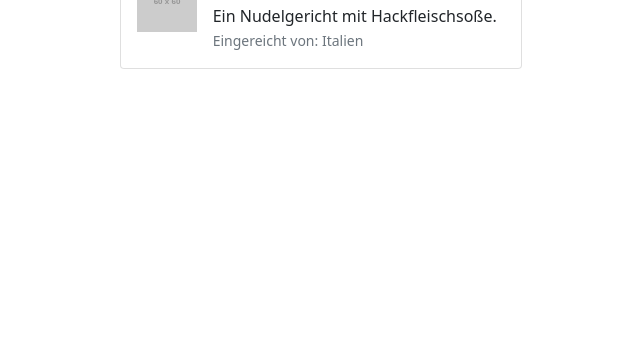
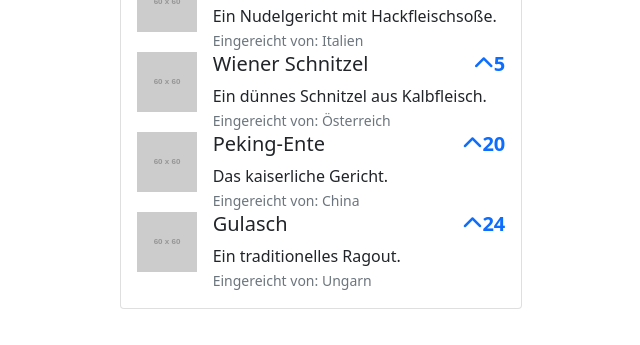
Before and after one commit to PhilipZi/voter-vue-web-app, a plain HTML site: page index.html in a window 1280 px wide. Shown: the part 187-532 px from the top of the page, without its empty margins (319-959 px from the left). Drawn offline with nearby package versions, Linux system fonts and the light colour scheme; placeholder pictures from the web are drawn by us.

Commit message:
add v-for to render all submissions

```diff
--- a/index.html
+++ b/index.html
@@ -29,24 +29,24 @@
                 </h2>
               </div>
               <div class="card-body">
-                <div class="d-flex">
+                <div class="d-flex" v-for="submission in submissions">
                   <div class="d-shrink-0">
                     <img src="https://via.placeholder.com/60" alt="" />
                   </div>
                   <div class="flex-grow-1 ms-3">
                     <h5>
-                      {{submissions[0].title}}
+                      {{submission.title}}
                       <span
                         class="float-end text-primary"
                         style="cursor: pointer"
                         v-on:click="upvote()"
                         ><i class="fa fa-chevron-up"></i>
-                        <strong>{{submissions[0].votes}}</strong></span
+                        <strong>{{submission.votes}}</strong></span
                       >
                     </h5>
-                    <div v-html="submissions[0].desc"></div>
+                    <div v-html="submission.desc"></div>
                     <small class="text-muted"
-                      >Eingereicht von: {{submissions[0].author}}</small
+                      >Eingereicht von: {{submission.author}}</small
                     >
                   </div>
                 </div>
```
